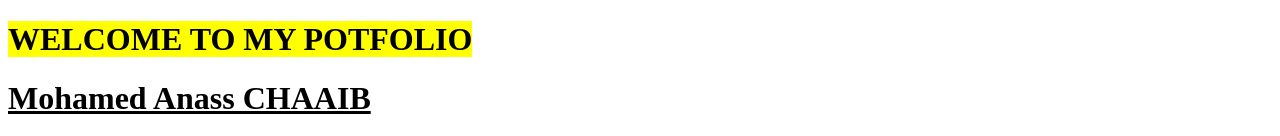
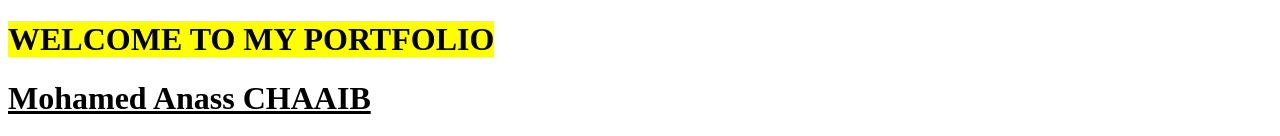
Before and after one commit to cmanass0602/portfolio, a plain HTML site: page index.html in a window 1280 px wide. Shown: the top 136 px of the page. Drawn offline with Linux system fonts and the light colour scheme.

Commit message:
Update index.html

```diff
--- a/index.html
+++ b/index.html
@@ -9,7 +9,7 @@
 </head>
 <body> <!--debut du corps du fichier html-->
     <header>
-        <h1> <b><mark>WELCOME TO MY POTFOLIO </mark></b></h1> <!--h1 pour la grande police, b pour le gras, mark pour le cadre en arriere plan !-->
+        <h1> <b><mark>WELCOME TO MY PORTFOLIO </mark></b></h1> <!--h1 pour la grande police, b pour le gras, mark pour le cadre en arriere plan !-->
         <div><h1><b><ins>Mohamed Anass CHAAIB </i></ins></b></h1></div><!--h1 pour la grande police, b pour le gras, ins pour souligner !-->
         <img src="chmc.jpg" alt="med.anass_ch" width="300" height="300"><!--h1 pour l'insertion d'une image avec des attributs de taille !-->
 
```
